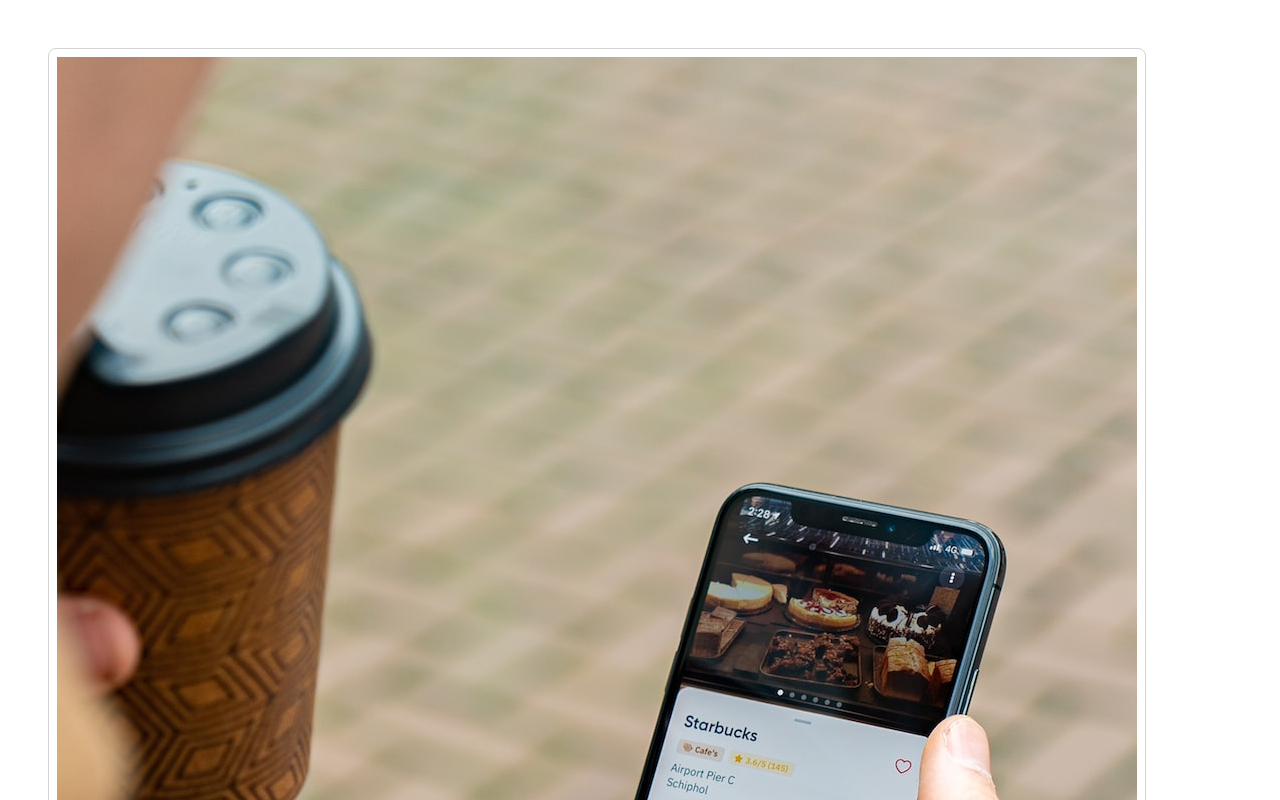
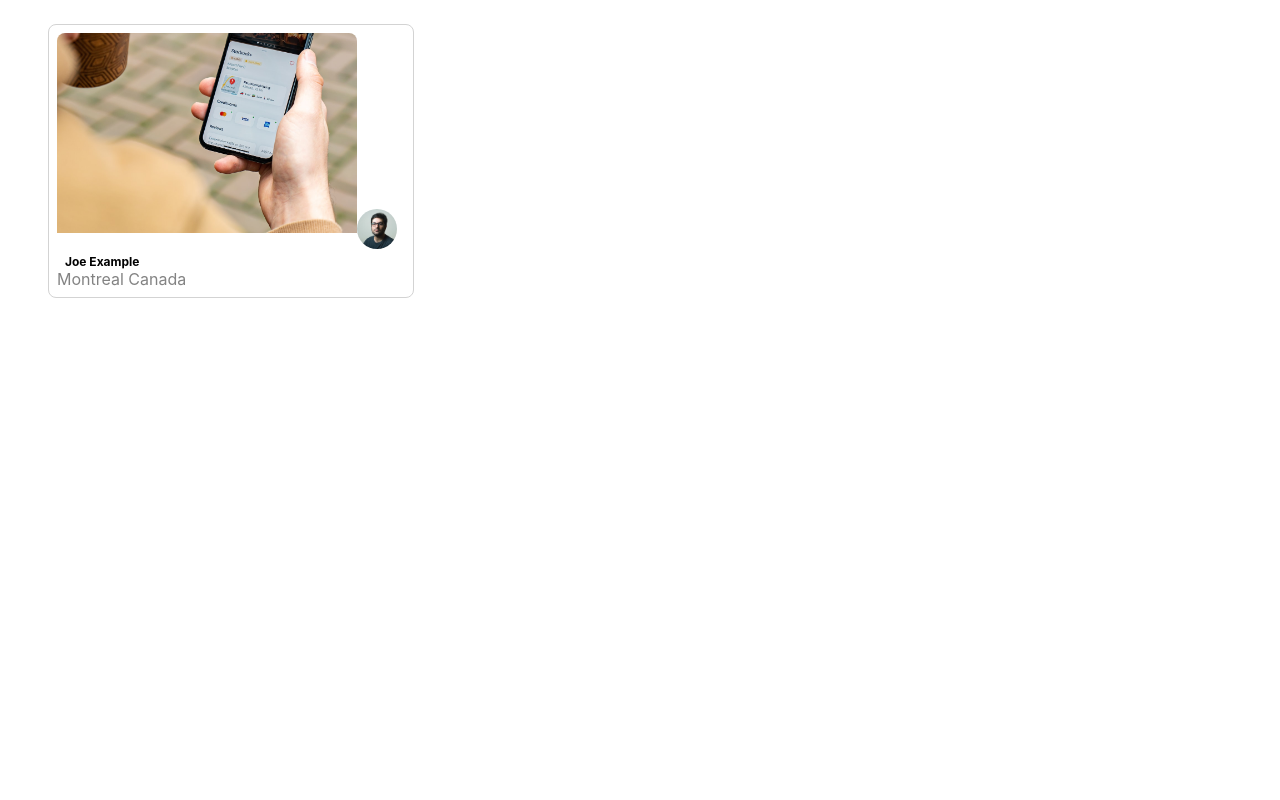
Before and after one commit to Upgrayedd0408/photolabs, a React (Create React App) app in the folder frontend/: page / in a window 1280 px wide. Shown: the top 800 px of the page. Built offline with nearby package versions, Linux system fonts and the light colour scheme; the HTML template or start-up script is replaced by a standard one.

Commit message:
made changes from AI submission

```diff
--- a/frontend/src/components/PhotoListItem.jsx
+++ b/frontend/src/components/PhotoListItem.jsx
@@ -10,11 +10,19 @@ const PhotoListItem = (props) => {
   const { id, imageSource, profile, username, location } = props.photoData;
 
   return (
-    <div key={id}>
-      <img src={imageSource} className="photo-list__item"/>
-      <img src={profile} className="photo-list__item" />
-      <span>{username}</span>
-      <span>{location.city} {location.country}</span>
+    <div key={id} className="photo-list__item">
+      <img src={imageSource} className="photo-list__image" />
+      <img src={profile} className="photo-list__user-profile" />
+      <div className="photo-list__user-details">
+        <span className="photo-list__user-info">
+          {username}
+        </span>
+      </div>
+      <div className="photo-list__user-details">
+        <span className="photo-list__user-location">
+          {location.city} {location.country}
+        </span>
+      </div>
     </div>
   );
 };
```
